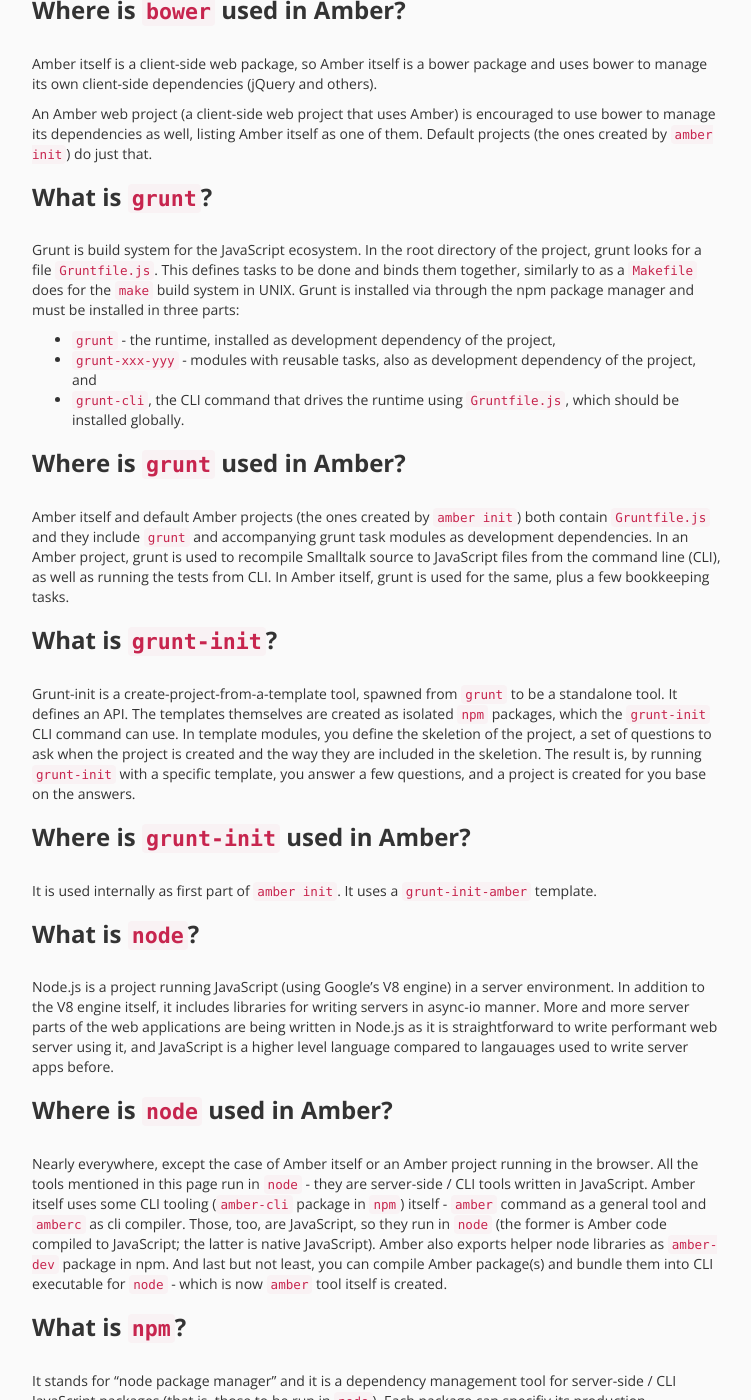
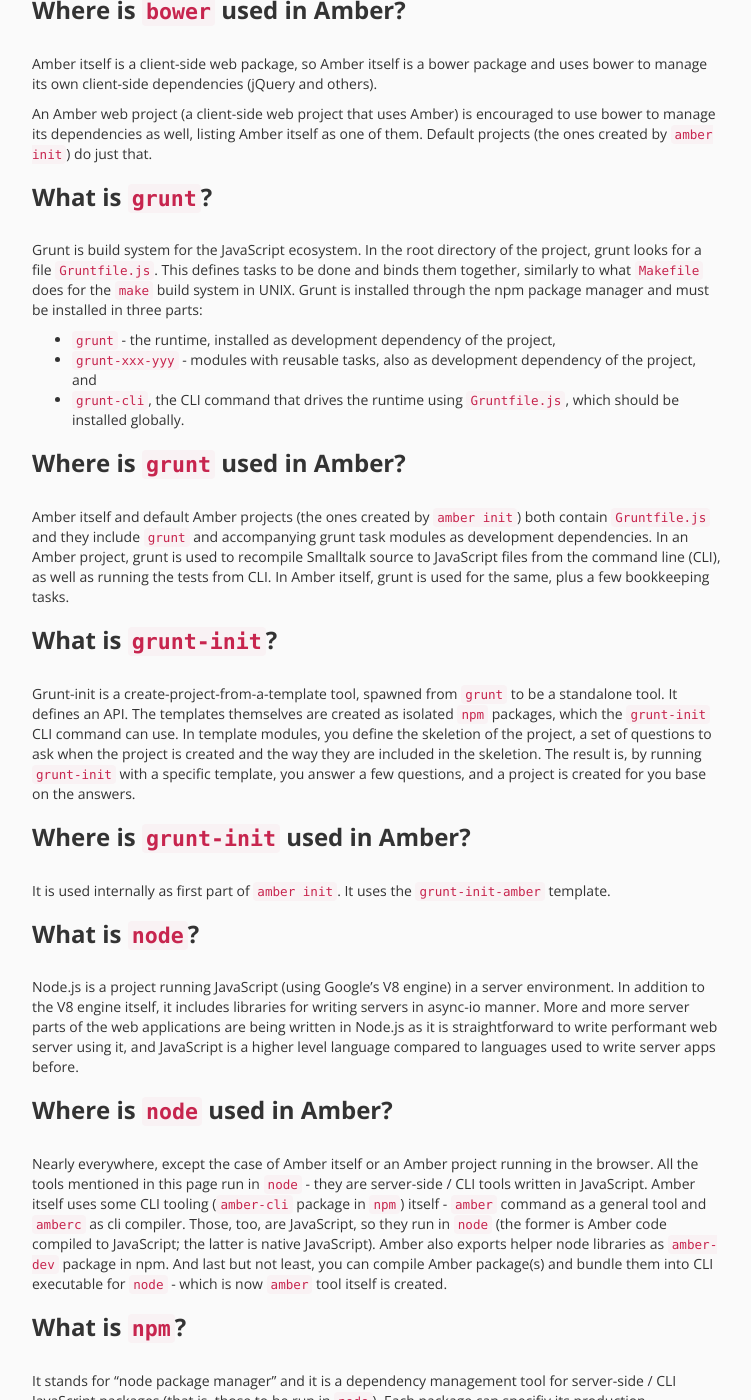
Before and after one commit to amber-smalltalk/amber-documentation, a Jekyll site: the page built from js-glossary.md, in a window 1280 px wide and 1400 px high, scrolled down 599 px. Shown: the whole window, without its empty margins (383-1134 px from the left). Built offline with Jekyll 4.4.1, drawn with Linux system fonts in a browser that asks for light colours; nearby versions of some CDN libraries.

Commit message:
js glossary: minor fixes

```diff
--- a/js-glossary.md
+++ b/js-glossary.md
@@ -17,7 +17,7 @@ An Amber web project (a client-side web project that uses Amber) is encouraged t
 
 ### What is `grunt`?
 
-Grunt is build system for the JavaScript ecosystem. In the root directory of the project, grunt looks for a file `Gruntfile.js`. This defines tasks to be done and binds them together, similarly to as a `Makefile` does for the `make` build system in UNIX. Grunt is installed via through the npm package manager and must be installed in three parts:
+Grunt is build system for the JavaScript ecosystem. In the root directory of the project, grunt looks for a file `Gruntfile.js`. This defines tasks to be done and binds them together, similarly to what `Makefile` does for the `make` build system in UNIX. Grunt is installed through the npm package manager and must be installed in three parts:
 - `grunt` - the runtime, installed as development dependency of the project,
 - `grunt-xxx-yyy` - modules with reusable tasks, also as development dependency of the project, and
 - `grunt-cli`, the CLI command that drives the runtime using `Gruntfile.js`, which should be installed globally.
@@ -32,11 +32,11 @@ Grunt-init is a create-project-from-a-template tool, spawned from `grunt` to be
 
 ### Where is `grunt-init` used in Amber?
 
-It is used internally as first part of `amber init`. It uses a `grunt-init-amber` template.
+It is used internally as first part of `amber init`. It uses the `grunt-init-amber` template.
 
 ### What is `node`?
 
-Node.js is a project running JavaScript (using Google's V8 engine) in a server environment. In addition to the V8 engine itself, it includes libraries for writing servers in async-io manner. More and more server parts of the web applications are being written in Node.js as it is straightforward to write performant web server using it, and JavaScript is a higher level language compared to langauages used to write server apps before.
+Node.js is a project running JavaScript (using Google's V8 engine) in a server environment. In addition to the V8 engine itself, it includes libraries for writing servers in async-io manner. More and more server parts of the web applications are being written in Node.js as it is straightforward to write performant web server using it, and JavaScript is a higher level language compared to languages used to write server apps before.
 
 ### Where is `node` used in Amber?
 
```
